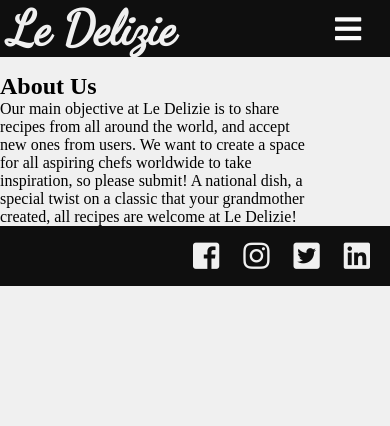
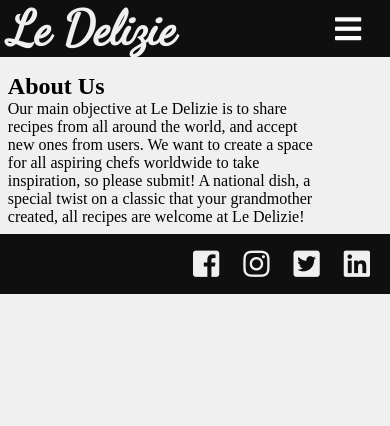
Before and after one commit to Code-Institute-Submissions/sgalway2086-milestoneIII, a Flask app: template templates/home.html in a window 390 px wide. Shown: the top 426 px of the page. Run offline with Flask 2, Linux system fonts and the light colour scheme; the template is opened without the code that fills it, so the values that code supplies are empty; some libraries are stand-ins or nearby versions; some web fonts are replaced.

Commit message:
add media queries to home page description

```diff
--- a/static/css/style.css
+++ b/static/css/style.css
@@ -98,7 +98,6 @@ a i{
     #smallnav{
         visibility: visible;
     }
-
     .drop-bar-button span{
         display:block;
     }
@@ -153,6 +152,10 @@ a i{
         width: 80%;
         padding: 5%
     }
+    #mainDescription{
+        width: 80%;
+        padding: 2%;
+    }
 }
 
 @media screen and (max-width: 450px){
--- a/templates/home.html
+++ b/templates/home.html
@@ -2,13 +2,13 @@
 {% block content %}
 <div id = "mainDescription">
     <h2>About Us</h2>
-      <p>
+        <p>
         Our main objective at Le Delizie is to share recipes
         from all around the world, and accept new ones from users.
         We want to create a space for all aspiring chefs worldwide
         to take inspiration, so please submit! A national dish, a
         special twist on a classic that your grandmother created, all
         recipes are welcome at Le Delizie!
-      </p>
+        </p>
 </div>
 {% endblock %}
```
